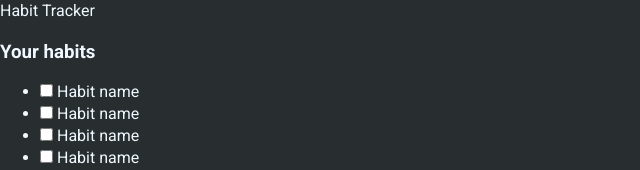
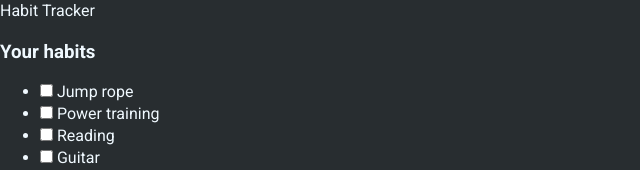
Before and after one commit to Darkonica/habit-tracker, a React app: page / in a window 1280 px wide. Shown: the top 170 px of the page, without its empty margins (0-640 px from the left). Built offline with nearby package versions, Linux system fonts and the light colour scheme.

Commit message:
Graph component + alias

```diff
--- a/src/components/Graph/Graph.tsx
+++ b/src/components/Graph/Graph.tsx
@@ -1,7 +1,68 @@
-import React from 'react'
+import React from 'react';
+import { LineChart, Line, ResponsiveContainer, XAxis, YAxis, Tooltip, Legend } from 'recharts';
+import styles from './styles.scss';
+
+const data = [
+  {
+    "name": "1 Jan",
+    "Jump rope": 40,
+    "Power training": 24,
+    "Wake up early": 24
+  },
+  {
+    "name": "2 Jan",
+    "Jump rope": 30,
+    "Power training": 13,
+    "Wake up early": 22
+  },
+  {
+    "name": "3 Jan",
+    "Jump rope": 20,
+    "Power training": 98,
+    "Wake up early": 22
+  },
+  {
+    "name": "4 Jan",
+    "Jump rope": 27,
+    "Power training": 39,
+    "Wake up early": 20
+  },
+  {
+    "name": "5 Jan",
+    "Jump rope": 18,
+    "Power training": 48,
+    "Wake up early": 21
+  },
+  {
+    "name": "6 Jan",
+    "Jump rope": 23,
+    "Power training": 38,
+    "Wake up early": 25
+  },
+  {
+    "name": "7 Jan",
+    "Jump rope": 34,
+    "Power training": 43,
+    "Wake up early": 21
+  }
+]
 
 export const Graph = () => {
   return (
-    <div>Graph</div>
+    <div className={styles.container}>
+      <div>Graph</div>
+
+      <ResponsiveContainer width="100%" height="100%">
+        <LineChart width={730} height={250} data={data}>
+          <XAxis dataKey="name" />
+          <YAxis />
+          <Tooltip />
+          <Legend />
+          <Line type="monotone" dataKey="Power training" stroke="#8884d8" />
+          <Line type="monotone" dataKey="Jump rope" stroke="#82ca9d" />
+          <Line type="monotone" dataKey="Wake up early" stroke="#015678" />
+        </LineChart>
+      </ResponsiveContainer>
+    </div>
   )
 }
--- a/src/components/Graph/styles.scss
+++ b/src/components/Graph/styles.scss
@@ -0,0 +1,4 @@
+.container {
+  width: 100%;
+  height: 400px;
+}
--- a/src/components/HabitsList/HabitsList.tsx
+++ b/src/components/HabitsList/HabitsList.tsx
@@ -9,27 +9,27 @@ export const HabitsList = () => {
         {/* separate component maybe */}
         <li>
           <label>
-            <input type="checkbox" /> Habit name
+            <input type="checkbox" /> Jump rope
           </label>
         </li>
         <li>
           <label>
-            <input type="checkbox" /> Habit name
+            <input type="checkbox" /> Power training
           </label>
         </li>
         <li>
           <label>
-            <input type="checkbox" /> Habit name
+            <input type="checkbox" /> Reading
           </label>
         </li>
         <li>
           <label>
-            <input type="checkbox" /> Habit name
+            <input type="checkbox" /> Guitar
           </label>
         </li>
         <li>
           <label>
-            <input type="checkbox" /> Habit name
+            <input type="checkbox" /> English
           </label>
         </li>
       </ul>
--- a/src/pages/Main/Main.tsx
+++ b/src/pages/Main/Main.tsx
@@ -1,8 +1,8 @@
-import React from 'react'
+import React from 'react';
 import { HabitsList } from '@src/components/HabitsList';
 import { PomodoroTimer } from '@src/components/PomodoroTimer';
 import { Graph } from '@src/components/Graph';
-import commonStyles from '../../styles/common.scss';
+import commonStyles from '@styles/common.scss';
 import styles from './styles.scss';
 
 export const Main = () => {
--- a/tools/webpack/webpack.aliases.js
+++ b/tools/webpack/webpack.aliases.js
@@ -10,4 +10,5 @@ const { createWebpackAliases } = require('./webpack.helpers');
 module.exports = createWebpackAliases({
   '@assets': 'assets',
   '@src': 'src',
+  '@styles': 'src/styles',
 });
```
Also changed, not shown: .eslintrc.js.
